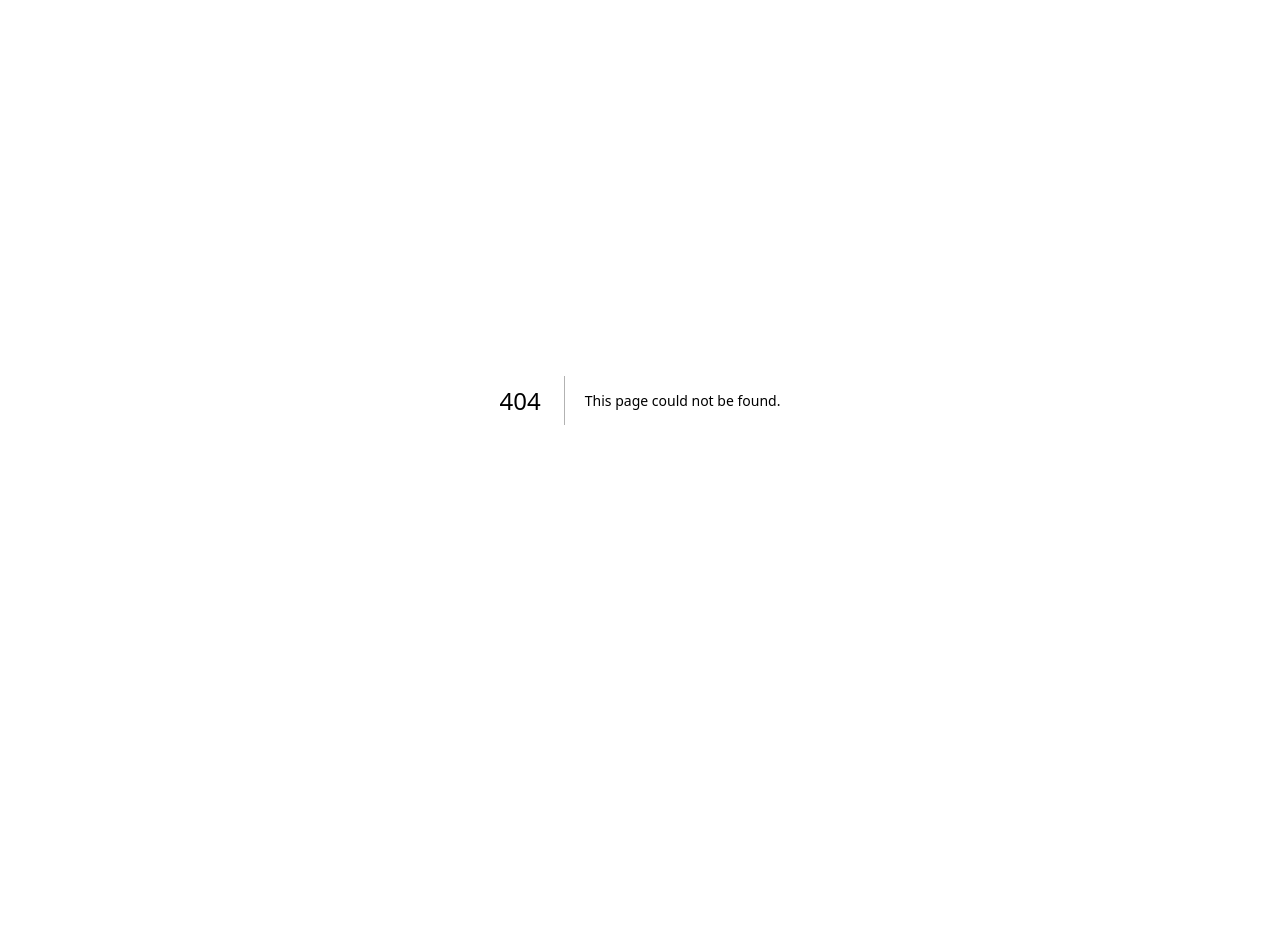
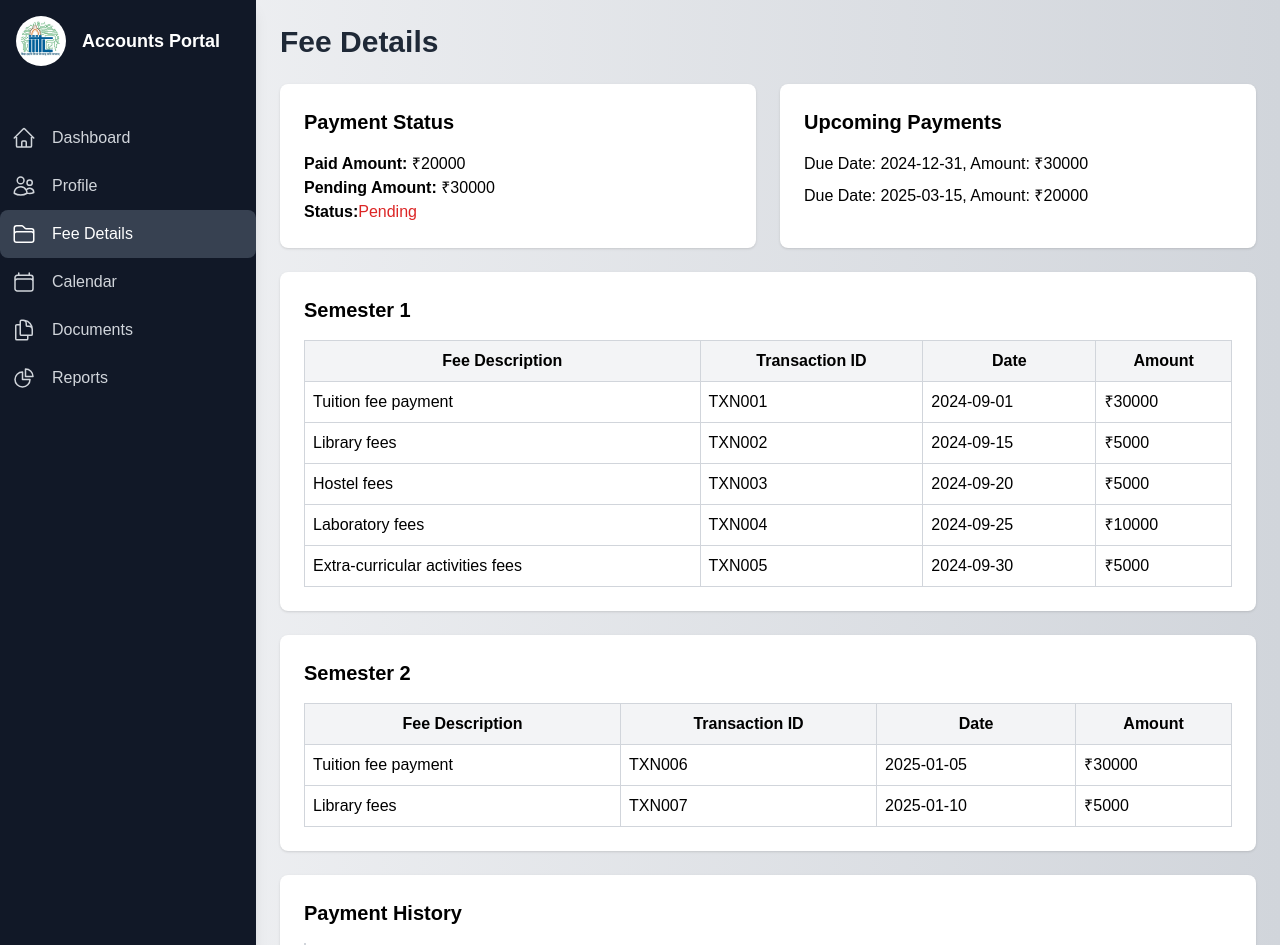
Before and after one commit to RiaMalvi/7thsem, a Next.js app: page /studentDashboard/feeDetails in a window 1280 px wide. Before the commit this address had no page. Shown: the top 945 px of the page. Before the commit the page ends 800 px from the top, so only its background shows below. Built offline with nearby package versions, Linux system fonts and the light colour scheme.

Commit message:
added fee details

```diff
--- a/src/app/studentDashboard/calendar/page.tsx
+++ b/src/app/studentDashboard/calendar/page.tsx
@@ -114,7 +114,7 @@ const CalendarPage = () => {
   };
 
   return (
-    <div className="flex min-h-screen bg-gray-100">
+    <div className="flex min-h-screen bg-gradient-to-r from-gray-100 to-gray-300">
       {/* Sidebar */}
       <aside className="w-64 bg-gray-900 text-white shadow-lg">
         <div className="p-4 flex items-center gap-4">
@@ -168,7 +168,7 @@ const CalendarPage = () => {
               value={newReminder}
               onChange={(e) => setNewReminder(e.target.value)}
               placeholder="Add a reminder..."
-              className="p-2 border rounded"
+              className="p-2 border rounded text-black"
             />
             <button
               onClick={handleAddReminder}
@@ -180,7 +180,7 @@ const CalendarPage = () => {
         )}
 
         {/* Calendar Grid */}
-        <div className="bg-white shadow-md rounded-lg overflow-hidden">
+        <div className="bg-white shadow-md rounded-lg overflow-hidden text-black">
           {renderCalendar()}
         </div>
       </div>
--- /dev/null
+++ b/src/app/studentDashboard/feeDetails/page.tsx
@@ -0,0 +1,227 @@
+"use client";
+import { useState } from "react";
+import {
+  HomeIcon,
+  UsersIcon,
+  FolderIcon,
+  CalendarIcon,
+  DocumentDuplicateIcon,
+  ChartPieIcon,
+} from "@heroicons/react/24/outline";
+import Image from "next/image";
+
+interface Payment {
+  transactionDate: string;
+  paymentMethod: string;
+  transactionId: string;
+  remarks: string;
+  semester: string;
+  amount: number;
+}
+
+interface GroupedPayments {
+  [semester: string]: Payment[];
+}
+
+const navigation = [
+  { name: "Dashboard", href: "/studentDashboard", icon: HomeIcon, current: false },
+  { name: "Profile", href: "/studentDashboard/profile", icon: UsersIcon, current: false },
+  { name: "Fee Details", href: "/studentDashboard/feeDetails", icon: FolderIcon, current: true },
+  { name: "Calendar", href: "/studentDashboard/calendar", icon: CalendarIcon, current: false },
+  { name: "Documents", href: "/studentDashboard/documents", icon: DocumentDuplicateIcon, current: false },
+  { name: "Reports", href: "/studentDashboard/reports", icon: ChartPieIcon, current: false },
+];
+
+const FeeDetails = () => {
+  // Sample data for fees and payment history
+  const [paymentStatus] = useState({
+    paidAmount: 20000,
+    pendingAmount: 30000,
+    status: "Pending",
+  });
+
+  // Sample payment history data
+  const [paymentHistory] = useState<Payment[]>([
+    {
+      transactionDate: "2024-09-01",
+      paymentMethod: "Online Transfer",
+      transactionId: "TXN001",
+      remarks: "Tuition fee payment",
+      semester: "Semester 1",
+      amount: 30000,
+    },
+    {
+      transactionDate: "2024-09-15",
+      paymentMethod: "Cash",
+      transactionId: "TXN002",
+      remarks: "Library fees",
+      semester: "Semester 1",
+      amount: 5000,
+    },
+    {
+      transactionDate: "2024-09-20",
+      paymentMethod: "Online Transfer",
+      transactionId: "TXN003",
+      remarks: "Hostel fees",
+      semester: "Semester 1",
+      amount: 5000,
+    },
+    {
+      transactionDate: "2024-09-25",
+      paymentMethod: "Cheque",
+      transactionId: "TXN004",
+      remarks: "Laboratory fees",
+      semester: "Semester 1",
+      amount: 10000,
+    },
+    {
+      transactionDate: "2024-09-30",
+      paymentMethod: "Online Transfer",
+      transactionId: "TXN005",
+      remarks: "Extra-curricular activities fees",
+      semester: "Semester 1",
+      amount: 5000,
+    },
+    {
+      transactionDate: "2025-01-05",
+      paymentMethod: "Online Transfer",
+      transactionId: "TXN006",
+      remarks: "Tuition fee payment",
+      semester: "Semester 2",
+      amount: 30000,
+    },
+    {
+      transactionDate: "2025-01-10",
+      paymentMethod: "Cash",
+      transactionId: "TXN007",
+      remarks: "Library fees",
+      semester: "Semester 2",
+      amount: 5000,
+    },
+  ]);
+
+  // Sample upcoming payments
+  const upcomingPayments = [
+    { dueDate: "2024-12-31", amount: 30000 },
+    { dueDate: "2025-03-15", amount: 20000 },
+  ];
+
+  // Group payments by semester
+  const groupedPayments = paymentHistory.reduce<GroupedPayments>((acc, payment) => {
+    (acc[payment.semester] = acc[payment.semester] || []).push(payment);
+    return acc;
+  }, {});
+
+  return (
+    <div className="flex min-h-screen bg-gradient-to-r from-gray-100 to-gray-300">
+      {/* Sidebar */}
+      <aside className="w-64 bg-gray-900 text-white shadow-lg">
+        <div className="p-4 flex items-center gap-4">
+          <Image src="/images/logo.png" alt="Logo" width={50} height={50} className="rounded-full" />
+          <h2 className="text-lg font-extrabold">Accounts Portal</h2>
+        </div>
+        <nav className="mt-8">
+          {navigation.map((item) => (
+            <a
+              key={item.name}
+              href={item.href}
+              className={`flex items-center p-3 text-gray-300 hover:bg-gray-700 hover:text-white rounded-lg transition ${
+                item.current ? "bg-gray-700 text-white" : ""
+              }`}
+            >
+              <item.icon className="h-6 w-6" aria-hidden="true" />
+              <span className="ml-4 font-medium">{item.name}</span>
+            </a>
+          ))}
+        </nav>
+      </aside>
+
+      {/* Main Content */}
+      <div className="flex-1 p-6">
+        <h1 className="text-3xl font-bold mb-6 text-gray-800">Fee Details</h1>
+
+        {/* First Row: Payment Status and Upcoming Payments */}
+        <div className="grid grid-cols-1 md:grid-cols-2 gap-6 mb-6">
+          {/* Payment Status */}
+          <div className="bg-white p-6 rounded-lg shadow text-black">
+            <h2 className="text-xl font-semibold mb-4">Payment Status</h2>
+            <p><strong>Paid Amount:</strong> ₹{paymentStatus.paidAmount}</p>
+            <p><strong>Pending Amount:</strong> ₹{paymentStatus.pendingAmount}</p>
+            <p>
+              <strong>Status:</strong>
+              <span className={paymentStatus.status === "Paid" ? "text-green-600" : "text-red-600"}>
+                {paymentStatus.status}
+              </span>
+            </p>
+          </div>
+
+          {/* Upcoming Payments */}
+          <div className="bg-white p-6 rounded-lg shadow text-black">
+            <h2 className="text-xl font-semibold mb-4">Upcoming Payments</h2>
+            {upcomingPayments.map((payment, index) => (
+              <p key={index} className="mb-2">Due Date: {payment.dueDate}, Amount: ₹{payment.amount}</p>
+            ))}
+          </div>
+        </div>
+
+        {/* Semester-wise Fee Tables */}
+        {Object.entries(groupedPayments).map(([semester, payments]) => (
+          <div key={semester} className="bg-white p-6 rounded-lg shadow text-black mb-6">
+            <h2 className="text-xl font-semibold mb-4">{semester}</h2>
+            <table className="min-w-full border border-gray-300">
+              <thead>
+                <tr className="bg-gray-100">
+                  <th className="border border-gray-300 p-2">Fee Description</th>
+                  <th className="border border-gray-300 p-2">Transaction ID</th>
+                  <th className="border border-gray-300 p-2">Date</th>
+                  <th className="border border-gray-300 p-2">Amount</th>
+                </tr>
+              </thead>
+              <tbody>
+                {payments.map((payment, index) => (
+                  <tr key={index} className="hover:bg-gray-50">
+                    <td className="border border-gray-300 p-2">{payment.remarks}</td>
+                    <td className="border border-gray-300 p-2">{payment.transactionId}</td>
+                    <td className="border border-gray-300 p-2">{payment.transactionDate}</td>
+                    <td className="border border-gray-300 p-2">₹{payment.amount}</td>
+                  </tr>
+                ))}
+              </tbody>
+            </table>
+          </div>
+        ))}
+
+        {/* Payment History */}
+        <div className="bg-white p-6 rounded-lg shadow text-black mb-6">
+          <h2 className="text-xl font-semibold mb-4">Payment History</h2>
+          <div className="relative">
+            <div className="border-l-2 border-gray-300 pl-6">
+              {paymentHistory.map((payment, index) => (
+                <div key={index} className="mb-8 flex items-start relative">
+                  {/* Icon for each event */}
+                  <div className="absolute left-[-12px] top-1 flex items-center justify-center w-6 h-6 rounded-full bg-blue-500 text-white">
+                    {index === paymentHistory.length - 1 ? (
+                      <span className="text-md">✔</span>
+                    ) : (
+                      <span className="text-md">👍</span>
+                    )}
+                  </div>
+                  {/* Payment details */}
+                  <div className="ml-6">
+                    <p className="font-medium text-gray-600">{payment.transactionDate}</p>
+                    <p className="text-gray-800">
+                      <strong>{payment.remarks}</strong> via {payment.paymentMethod}
+                    </p>
+                    <p className="text-sm text-gray-500">Transaction ID: {payment.transactionId}</p>
+                  </div>
+                </div>
+              ))}
+            </div>
+          </div>
+        </div>
+      </div>
+    </div>
+  );
+};
+
+export default FeeDetails;
```
Also changed, not shown: 1 other file (tests, documents, lock files or other folders).
